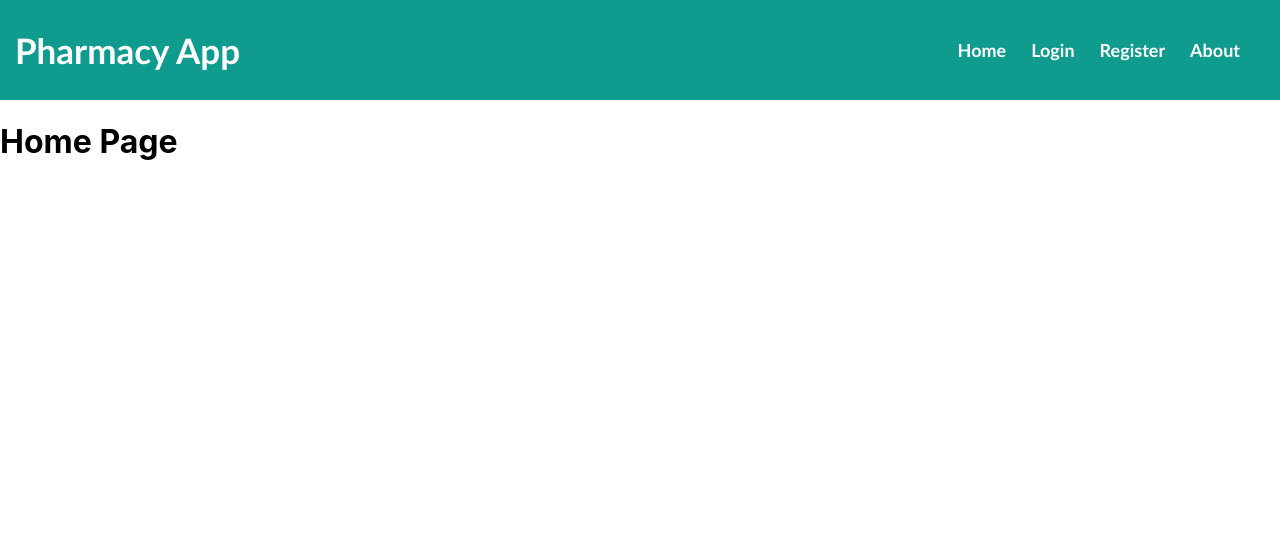
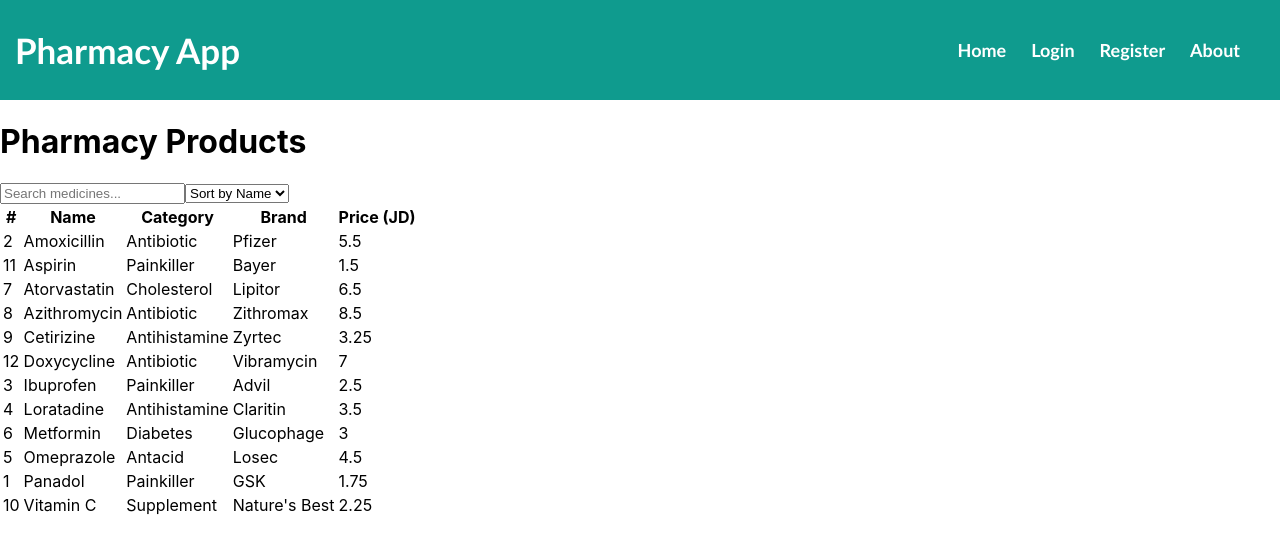
Before and after one commit to Rama04117/pharmacy-app, a React (Create React App) app: page / in a window 1280 px wide. Shown: the top 554 px of the page. Built offline with nearby package versions, Linux system fonts and the light colour scheme.

Commit message:
update full app changes

```diff
--- /dev/null
+++ b/src/component/medicines.js
@@ -0,0 +1,16 @@
+const medicines = [
+    { id: 1, name: "Panadol", category: "Painkiller", brand: "GSK", price: 1.75 },
+    { id: 2, name: "Amoxicillin", category: "Antibiotic", brand: "Pfizer", price: 5.50 },
+    { id: 3, name: "Ibuprofen", category: "Painkiller", brand: "Advil", price: 2.50 },
+    { id: 4, name: "Loratadine", category: "Antihistamine", brand: "Claritin", price: 3.50 },
+    { id: 5, name: "Omeprazole", category: "Antacid", brand: "Losec", price: 4.50 },
+    { id: 6, name: "Metformin", category: "Diabetes", brand: "Glucophage", price: 3.00 },
+    { id: 7, name: "Atorvastatin", category: "Cholesterol", brand: "Lipitor", price: 6.50 },
+    { id: 8, name: "Azithromycin", category: "Antibiotic", brand: "Zithromax", price: 8.50 },
+    { id: 9, name: "Cetirizine", category: "Antihistamine", brand: "Zyrtec", price: 3.25 },
+    { id: 10, name: "Vitamin C", category: "Supplement", brand: "Nature's Best", price: 2.25 },
+    { id: 11, name: "Aspirin", category: "Painkiller", brand: "Bayer", price: 1.50 },
+    { id: 12, name: "Doxycycline", category: "Antibiotic", brand: "Vibramycin", price: 7.00 },
+];
+
+export default medicines;
--- a/src/pages/Home.js
+++ b/src/pages/Home.js
@@ -1,6 +1,62 @@
-// JavaScript source code
+import React, { useState } from "react";
+import medicines from "../component/medicines";
+// component
 function Home() {
-    return <h1>Home Page</h1>;
+    const [search, setSearch] = useState("");
+    const [sortBy, setSortBy] = useState("name");
+    const filtered = medicines
+        .filter((m) =>
+            m.name.toLowerCase().includes(search.toLowerCase()) ||
+            m.category.toLowerCase().includes(search.toLowerCase())
+        )
+        //sort the filtered list
+        .sort((a, b) => {
+            //if user chose price sort from cheapest to most expensive
+            if (sortBy === "price") return a.price - b.price;
+            //otherwise sort alphabatically by name
+            return a.name.localeCompare(b.name);
+        });
+    //what user see on the screen
+    return (
+        <div>
+            <h1>Pharmacy Products</h1>
+            <input
+                type="text"
+                placeholder="Search medicines..."
+                value={search}
+                onChange={(e) => setSearch(e.target.value)}
+            />
+            <select
+                value={sortBy}
+                onChange={(e) => setSortBy(e.target.value)}
+            >
+                <option value="name">Sort by Name</option>
+                <option value="price">Sort by Price</option>
+            </select>
+
+            <table>
+                <thead>
+                    <tr>
+                        <th>#</th>
+                        <th>Name</th>
+                        <th>Category</th>
+                        <th>Brand</th>
+                        <th>Price (JD)</th>
+                    </tr>
+                </thead>
+                <tbody>
+                    {filtered.map((m) => (
+                        <tr key={m.id}>
+                            <td>{m.id}</td>
+                            <td>{m.name}</td>
+                            <td>{m.category}</td>
+                            <td>{m.brand}</td>
+                            <td>{m.price}</td>
+                        </tr>
+                    ))}
+                </tbody>
+            </table>
+        </div>
+    );
 }
-
 export default Home;
```
